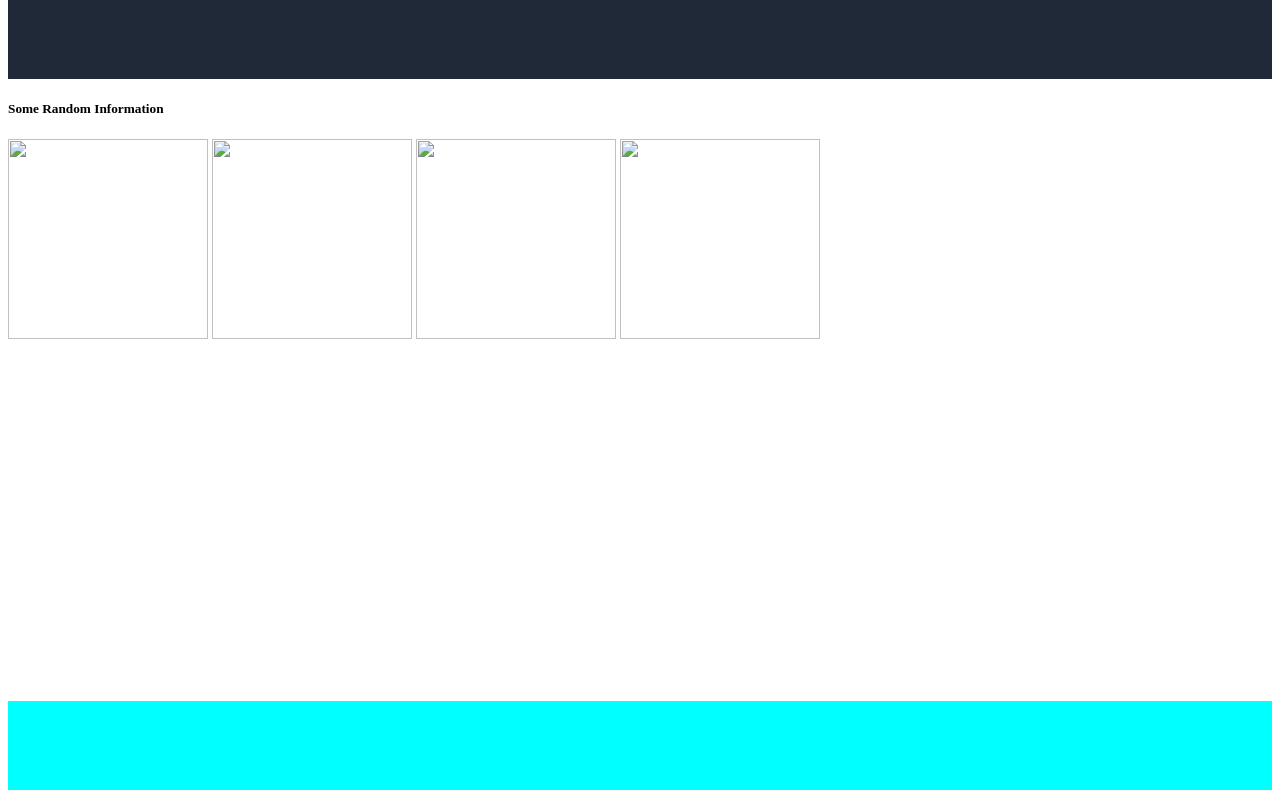
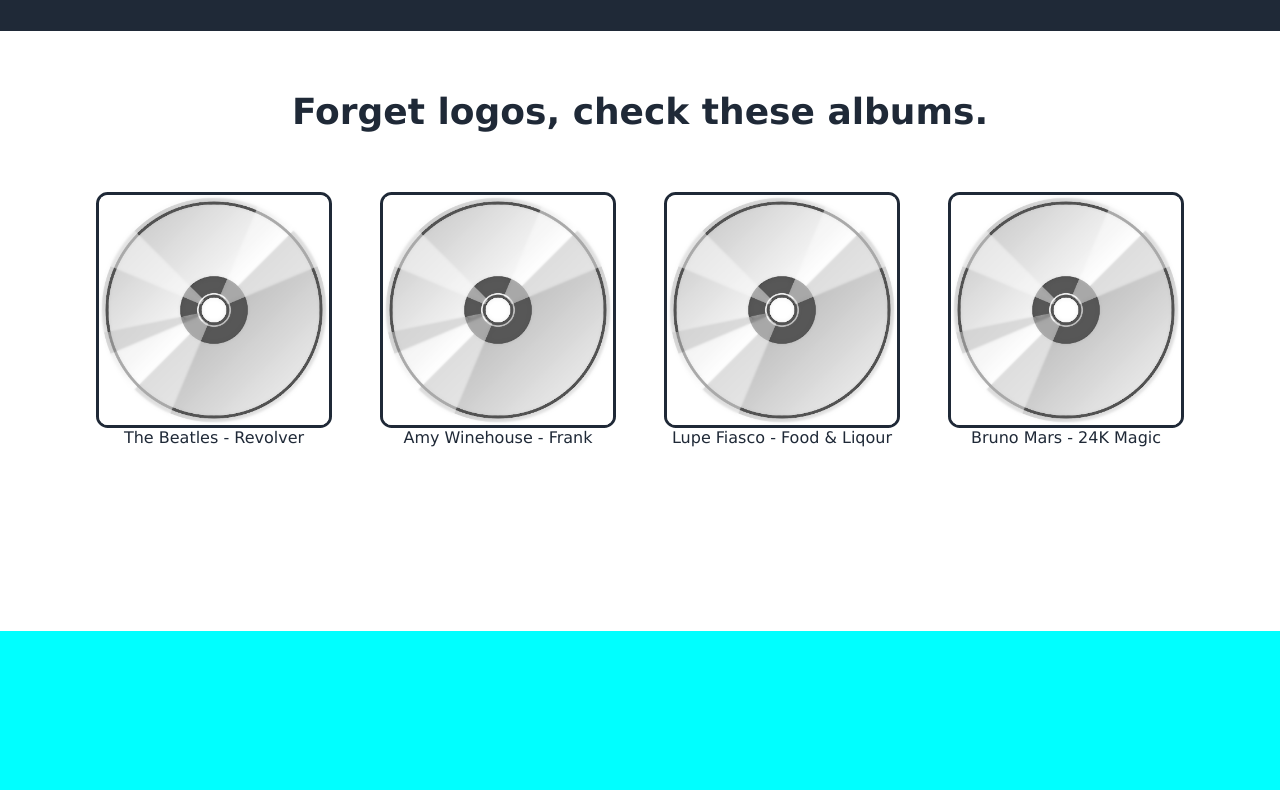
Before and after one commit to YuAreHere/landingpage, a plain HTML site: page index.html in a window 1280 px wide. Shown: the part 529-1319 px from the top of the page. Drawn offline with Linux system fonts and the light colour scheme.

Commit message:
Complete Second Section

```diff
--- a/index.html
+++ b/index.html
@@ -32,12 +32,24 @@
         </div>
     </div>
     <div class = "info">
-        <h5>Some Random Information</h5>
+        <h5>Forget logos, check these albums.</h5>
         <div class ="blueys">
-            <img src="" alt="" width="200" height="200">
-            <img src="" alt="" width="200" height="200">
-            <img src="" alt="" width="200" height="200">
-            <img src="" alt="" width="200" height="200">
+            <div class="caps">
+                <img class="songs" src="img/cd.png" alt="" width="230" height="230">
+                The Beatles - Revolver
+            </div>
+            <div class="caps">
+                <img class="songs" src="img/cd.png" alt="" width="230" height="230">
+                Amy Winehouse - Frank
+            </div>
+            <div class="caps">
+                <img class="songs" src="img/cd.png" alt="" width="230" height="230">
+                Lupe Fiasco - Food & Liqour
+            </div>
+            <div class="caps">
+                <img class="songs" src="img/cd.png" alt="" width="230" height="230">
+                Bruno Mars - 24K Magic
+            </div>
         </div>
     </div>
     <div class = "quote"></div>
--- a/style.css
+++ b/style.css
@@ -1,13 +1,14 @@
-.body {
+body {
     margin:0;
     padding: 0;
+    font-family:'Lucida Sans', 'Lucida Sans Regular', 'Lucida Grande', 'Lucida Sans Unicode', Geneva, Verdana, sans-serif;
 }
 
 .header {
     display: flex;
     flex-direction: column;
     background-color: #1F2937;
-    height: 75vh;
+    height: 70vh;
     width: 100%;
     color: #F9FAF8;
     padding: 5px 10%;
@@ -23,6 +24,11 @@
     width: 100%;
     margin-top: 0;
     margin:0%;
+    display: flex;
+    flex-direction: column;
+    justify-content: flex-start;
+    align-items: center;
+    color:#1F2937
 }
 
 .quote {
@@ -81,3 +87,30 @@
   text-decoration: none;
   font-size: 18px;
 }
+
+h5 {
+    font-size:36px;
+    font-weight:bolder;
+    color: #1F2937;
+}
+
+.blueys {
+    display: flex;
+    align-items: center;
+    justify-content: space-around;
+
+}
+
+.caps {
+    display: flex;
+    flex-direction: column;
+    justify-content: space-between;
+    align-items: center;
+    margin-left: 24px;
+    margin-right: 24px;
+}
+
+.songs {
+    border: solid #1F2937;
+    border-radius:5%;
+}
```
Also changed, not shown: img/cd.png (added).
